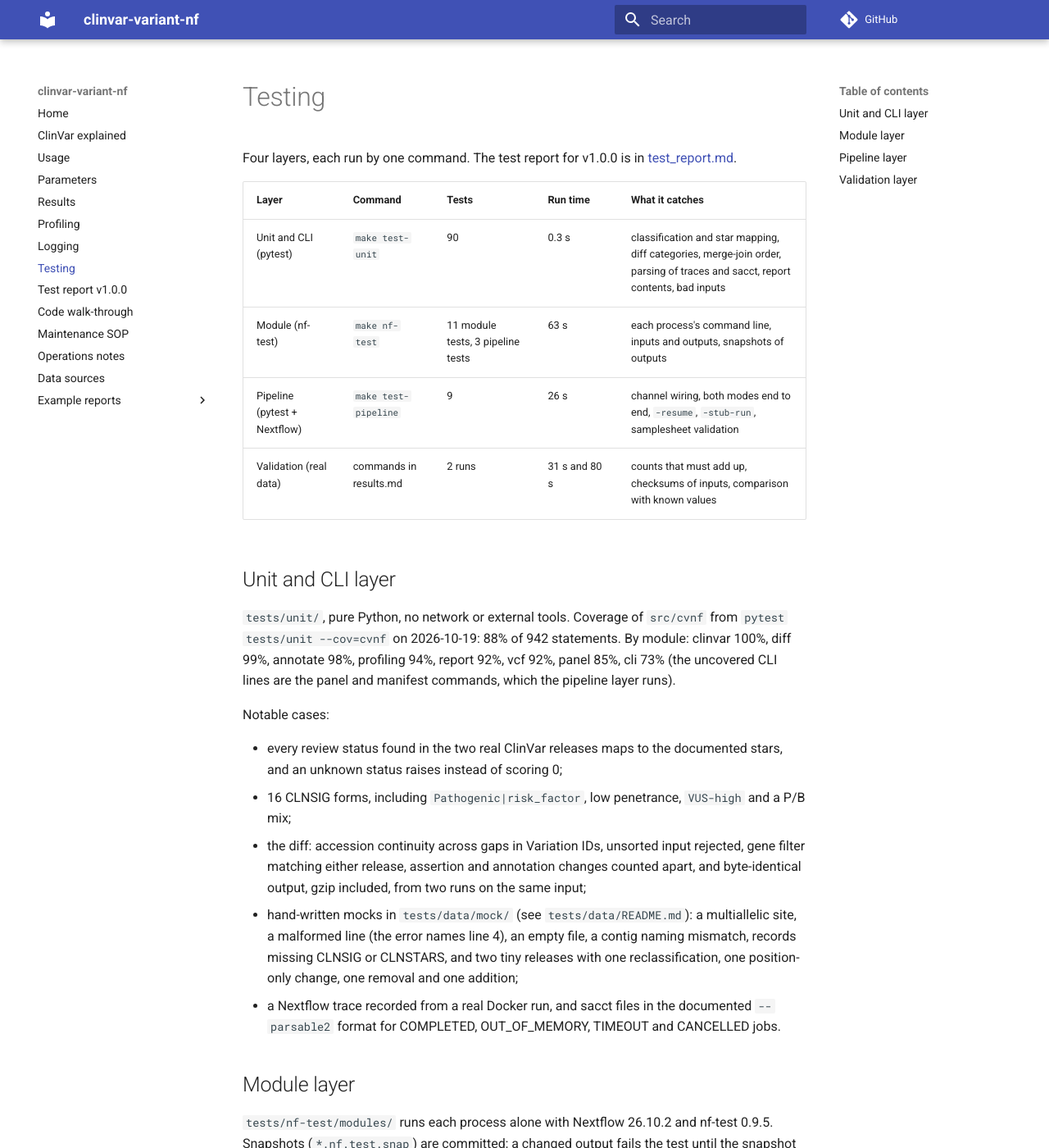
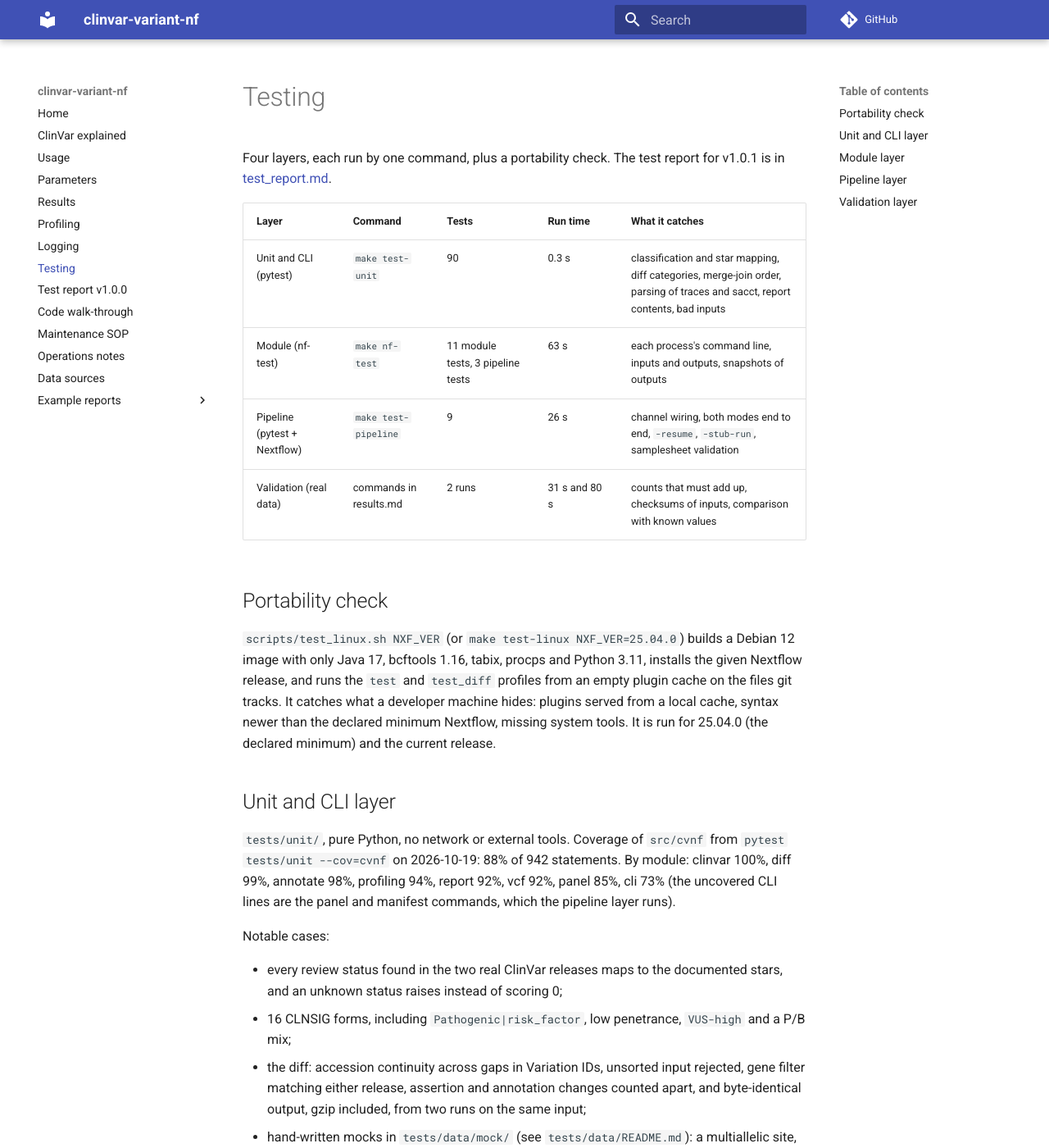
Before and after one commit to Daneshpajouh/clinvar-delta, an MkDocs documentation site: the page built from docs/testing.md, in a window 1280 px wide and 1400 px high. Shown: the whole window at 82% size. Built offline with MkDocs 1.6.1 and Material for MkDocs 9.7.7, drawn with Linux system fonts in a browser that asks for light colours; comment, search, counter and statistics services are not loaded.

Commit message:
Add clean Debian check for the minimum Nextflow release

```diff
--- a/docs/testing.md
+++ b/docs/testing.md
@@ -1,7 +1,7 @@
 # Testing
 
-Four layers, each run by one command. The test report for v1.0.0 is in
-[test_report.md](test_report.md).
+Four layers, each run by one command, plus a portability check. The test report for
+v1.0.1 is in [test_report.md](test_report.md).
 
 | Layer | Command | Tests | Run time | What it catches |
 |---|---|---|---|---|
@@ -9,6 +9,15 @@ Four layers, each run by one command. The test report for v1.0.0 is in
 | Module (nf-test) | `make nf-test` | 11 module tests, 3 pipeline tests | 63 s | each process's command line, inputs and outputs, snapshots of outputs |
 | Pipeline (pytest + Nextflow) | `make test-pipeline` | 9 | 26 s | channel wiring, both modes end to end, `-resume`, `-stub-run`, samplesheet validation |
 | Validation (real data) | commands in results.md | 2 runs | 31 s and 80 s | counts that must add up, checksums of inputs, comparison with known values |
+
+## Portability check
+
+`scripts/test_linux.sh NXF_VER` (or `make test-linux NXF_VER=25.04.0`) builds a Debian 12
+image with only Java 17, bcftools 1.16, tabix, procps and Python 3.11, installs the given
+Nextflow release, and runs the `test` and `test_diff` profiles from an empty plugin cache
+on the files git tracks. It catches what a developer machine hides: plugins served from a
+local cache, syntax newer than the declared minimum Nextflow, missing system tools. It is
+run for 25.04.0 (the declared minimum) and the current release.
 
 ## Unit and CLI layer
 
```
Also changed, not shown: 4 other files.
